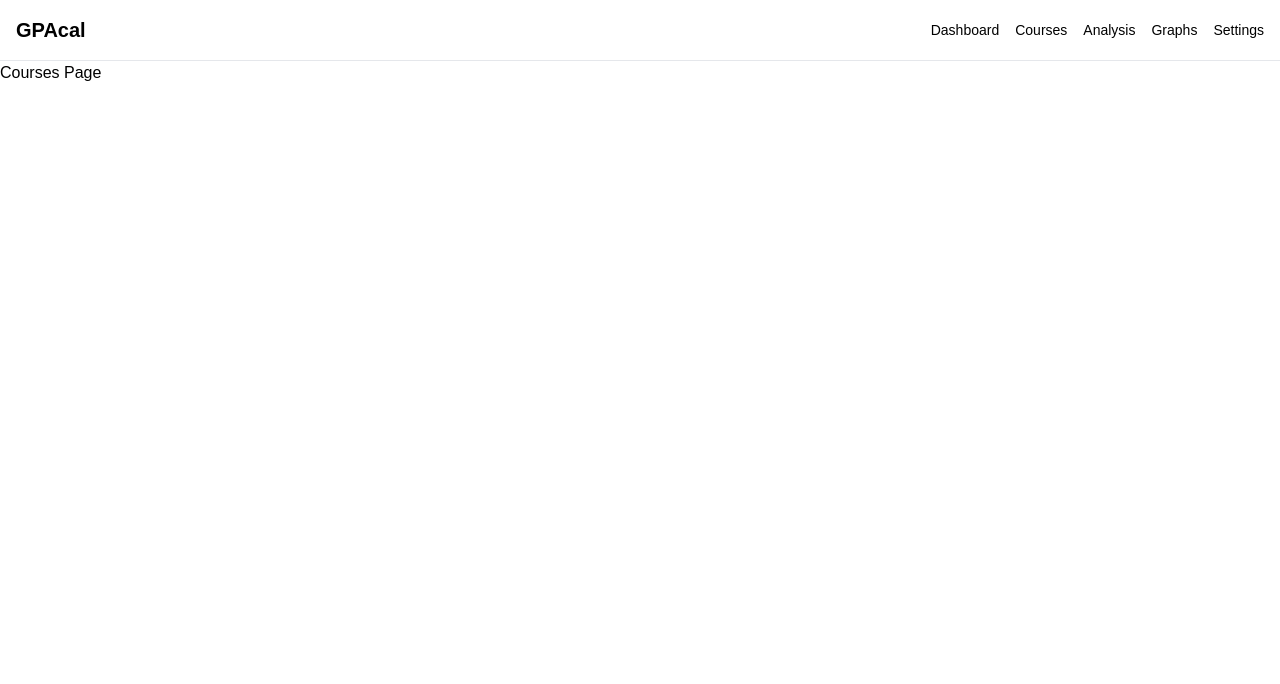
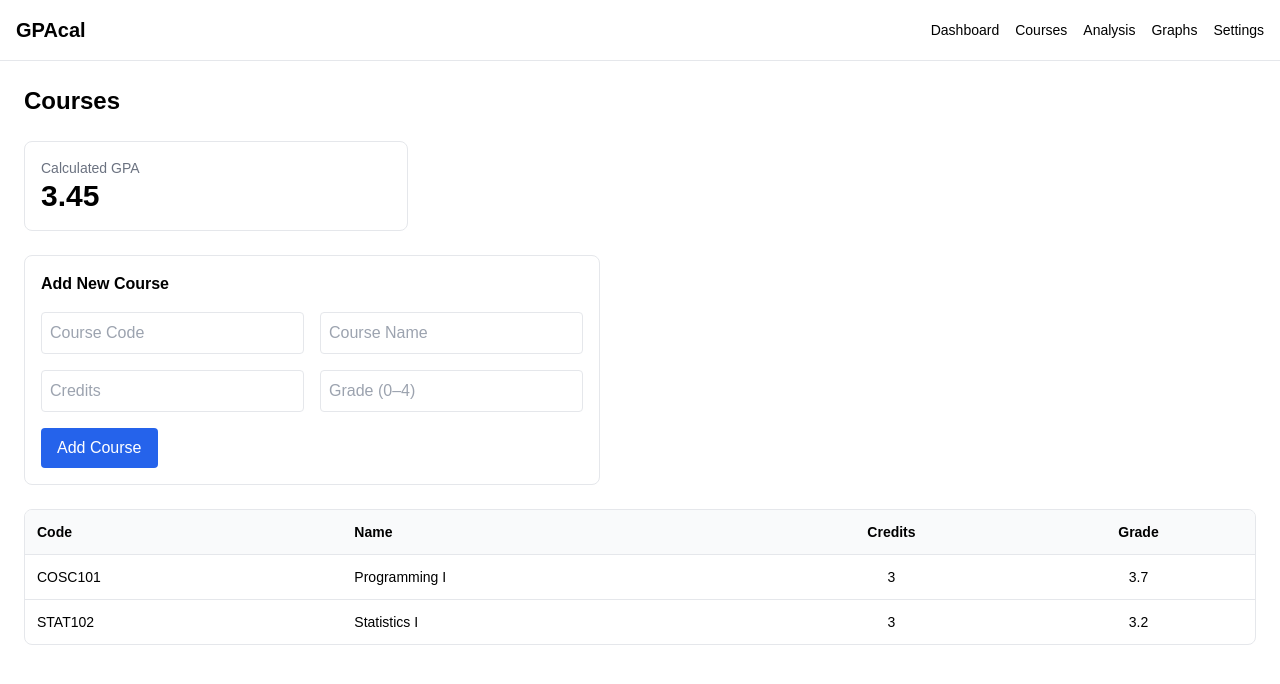
Before and after one commit to rux-xy/GPAcal, a React (Vite) app: page /courses in a window 1280 px wide. Shown: the top 684 px of the page. Built offline with nearby package versions, Linux system fonts and the light colour scheme; the HTML template or start-up script is replaced by a standard one.

Commit message:
Add course input form and dynamic GPA calculation

```diff
--- a/src/components/CourseTable.tsx
+++ b/src/components/CourseTable.tsx
@@ -0,0 +1,43 @@
+import type { Course } from "../utils/gpaCalculator";
+
+type CourseTableProps = {
+  courses: Course[];
+};
+
+function CourseTable({ courses }: CourseTableProps) {
+  return (
+    <div className="border rounded-lg overflow-hidden">
+      <table className="w-full text-sm">
+        <thead className="bg-gray-50">
+          <tr>
+            <th className="p-3 text-left">Code</th>
+            <th className="p-3 text-left">Name</th>
+            <th className="p-3 text-center">Credits</th>
+            <th className="p-3 text-center">Grade</th>
+          </tr>
+        </thead>
+
+        <tbody>
+          {courses.length === 0 ? (
+            <tr>
+              <td colSpan={4} className="p-4 text-center text-gray-500">
+                No courses added yet
+              </td>
+            </tr>
+          ) : (
+            courses.map((course) => (
+              <tr key={course.code} className="border-t">
+                <td className="p-3">{course.code}</td>
+                <td className="p-3">{course.name}</td>
+                <td className="p-3 text-center">{course.credits}</td>
+                <td className="p-3 text-center">{course.grade}</td>
+              </tr>
+            ))
+          )}
+        </tbody>
+      </table>
+    </div>
+  );
+}
+
+export default CourseTable;
--- a/src/pages/Courses.tsx
+++ b/src/pages/Courses.tsx
@@ -1,5 +1,118 @@
+import { useState } from "react";
+import CourseTable from "../components/CourseTable";
+import { type Course, calculateGPA } from "../utils/gpaCalculator";
+
 function Courses() {
-  return <div>Courses Page</div>;
+  const [newCourse, setNewCourse] = useState<Course>({
+    code: "",
+    name: "",
+    credits: 0,
+    grade: 0,
+  });
+
+  function addCourse() {
+    if (!newCourse.code || !newCourse.name || newCourse.credits <= 0) {
+      return;
+    }
+
+    setCourses([...courses, newCourse]);
+
+    setNewCourse({
+      code: "",
+      name: "",
+      credits: 0,
+      grade: 0,
+    });
+  }
+
+  function handleInputChange(e: React.ChangeEvent<HTMLInputElement>) {
+    const { name, value } = e.target;
+
+    setNewCourse({
+      ...newCourse,
+      [name]: name === "credits" || name === "grade" ? Number(value) : value,
+    });
+  }
+
+  const [courses, setCourses] = useState<Course[]>([
+    {
+      code: "COSC101",
+      name: "Programming I",
+      credits: 3,
+      grade: 3.7,
+    },
+    {
+      code: "STAT102",
+      name: "Statistics I",
+      credits: 3,
+      grade: 3.2,
+    },
+  ]);
+
+  const gpa = calculateGPA(courses);
+
+  return (
+    <div className="p-6 space-y-6">
+      <h1 className="text-2xl font-bold">Courses</h1>
+
+      <div className="border rounded-lg p-4 max-w-sm">
+        <p className="text-sm text-gray-500">Calculated GPA</p>
+        <p className="text-3xl font-bold">{gpa}</p>
+      </div>
+
+      <div className="border rounded-lg p-4 space-y-4 max-w-xl">
+        <h2 className="font-semibold">Add New Course</h2>
+
+        <div className="grid grid-cols-2 gap-4">
+          <input
+            type="text"
+            name="code"
+            placeholder="Course Code"
+            value={newCourse.code}
+            onChange={handleInputChange}
+            className="border p-2 rounded"
+          />
+
+          <input
+            type="text"
+            name="name"
+            placeholder="Course Name"
+            value={newCourse.name}
+            onChange={handleInputChange}
+            className="border p-2 rounded"
+          />
+
+          <input
+            type="number"
+            name="credits"
+            placeholder="Credits"
+            value={newCourse.credits || ""}
+            onChange={handleInputChange}
+            className="border p-2 rounded"
+          />
+
+          <input
+            type="number"
+            step="0.1"
+            name="grade"
+            placeholder="Grade (0–4)"
+            value={newCourse.grade || ""}
+            onChange={handleInputChange}
+            className="border p-2 rounded"
+          />
+        </div>
+
+        <button
+          onClick={addCourse}
+          className="bg-blue-600 text-white px-4 py-2 rounded hover:bg-blue-700"
+        >
+          Add Course
+        </button>
+      </div>
+
+      <CourseTable courses={courses} />
+    </div>
+  );
 }
 
 export default Courses;
--- a/src/utils/gpaCalculator.ts
+++ b/src/utils/gpaCalculator.ts
@@ -0,0 +1,20 @@
+export type Course = {
+  code: string;
+  name: string;
+  credits: number;
+  grade: number;
+};
+
+export function calculateGPA(courses: Course[]): number {
+  let totalPoints = 0;
+  let totalCredits = 0;
+
+  courses.forEach((course) => {
+    totalPoints += course.grade * course.credits;
+    totalCredits += course.credits;
+  });
+
+  if (totalCredits === 0) return 0;
+
+  return Number((totalPoints / totalCredits).toFixed(2));
+}
```
